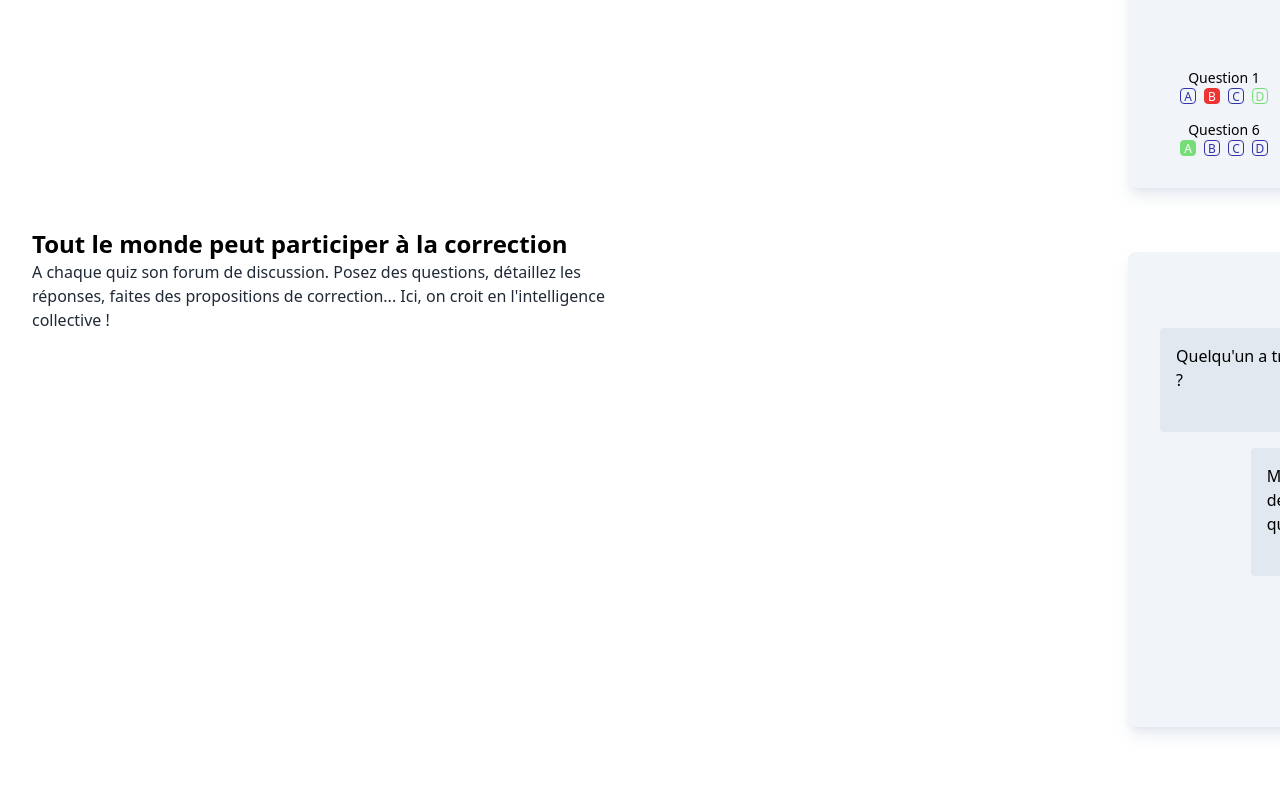
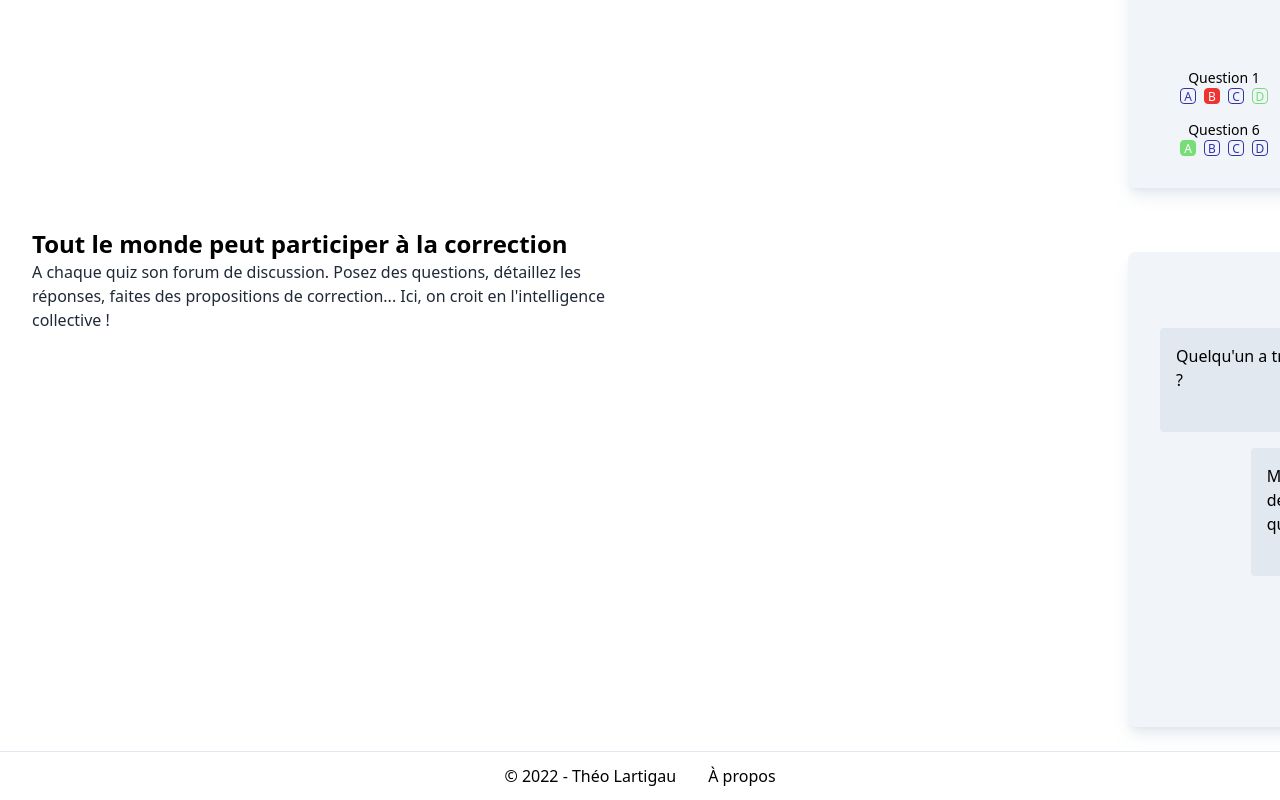
Before and after one commit to L-a-r-t/bachotage-frontend, a Next.js app: page / in a window 1280 px wide. Shown: the part 1649-2449 px from the top of the page. Before the commit the page ends 2400 px from the top, so only its background shows below. Built offline with nearby package versions, Linux system fonts and the light colour scheme; no server answers.

Commit message:
add footer

```diff
--- a/src/components/Layout/WithHeader.tsx
+++ b/src/components/Layout/WithHeader.tsx
@@ -1,4 +1,5 @@
 import Header from "components/Header"
+import Footer from "components/UI/Footer"
 import { PropsWithChildren } from "react"
 
 export default function WithHeader({
@@ -10,6 +11,7 @@ export default function WithHeader({
     <>
       <Header sticky={stickyHeader} className={className} />
       {children}
+      <Footer />
     </>
   )
 }
--- /dev/null
+++ b/src/components/UI/Footer.tsx
@@ -0,0 +1,12 @@
+import Link from "next/link"
+
+export default function Footer() {
+  return (
+    <div className="w-full py-3 border-t border-slate-200 flex justify-center flex-wrap gap-8">
+      <p>© 2022 - Théo Lartigau</p>
+      <Link href="/about">
+        <a>À propos</a>
+      </Link>
+    </div>
+  )
+}
```
